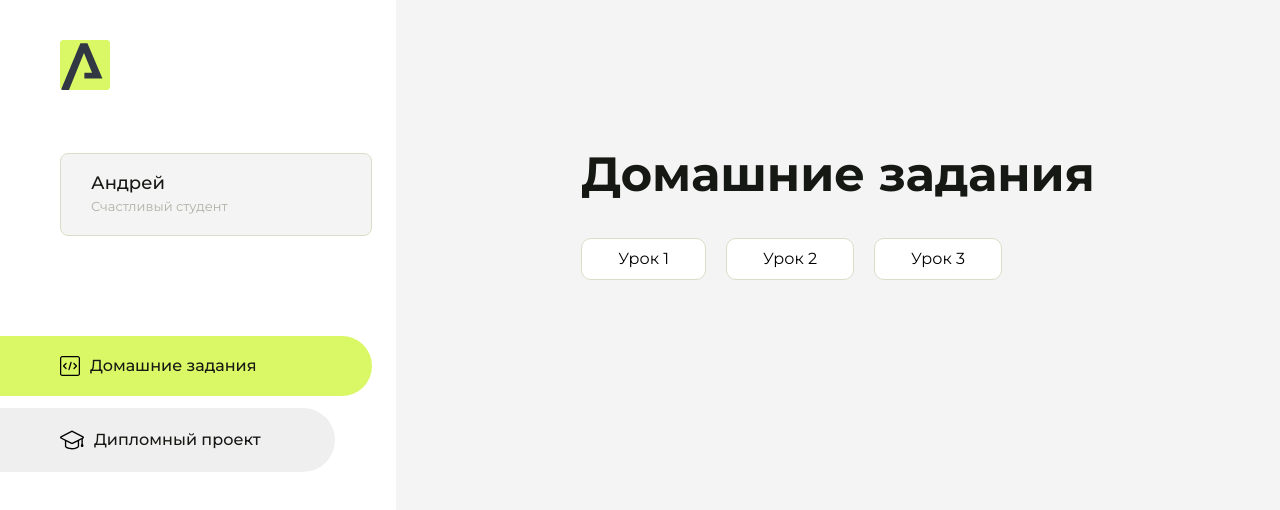
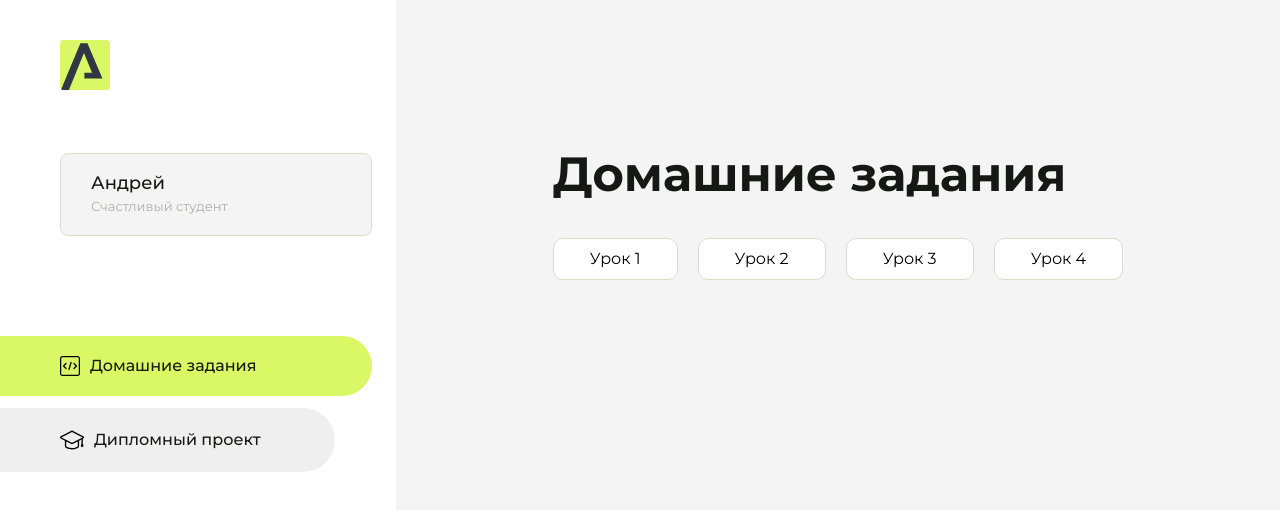
Before and after one commit to Andrey-web120/homework, a plain HTML site: page index.html in a window 1280 px wide. Drawn offline with Linux system fonts and the light colour scheme.

Commit message:
Update index.html

```diff
--- a/index.html
+++ b/index.html
@@ -101,6 +101,9 @@
                     <li class="content__list-item">
                         <a href="homework-3/html/index.html">Урок 3</a>
                     </li>
+                    <li class="content__list-item">
+                        <a href="homework-4/html/index.html">Урок 4</a>
+                    </li>
                 </ul>
             </div>
             <div class="content__block hidden" id="diplomBlock">
```
